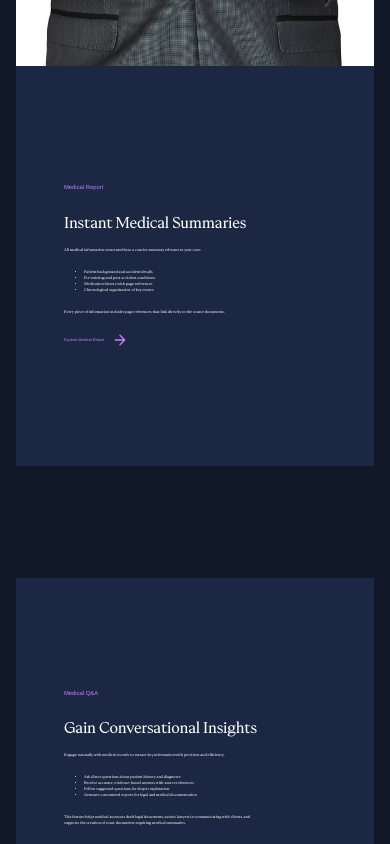
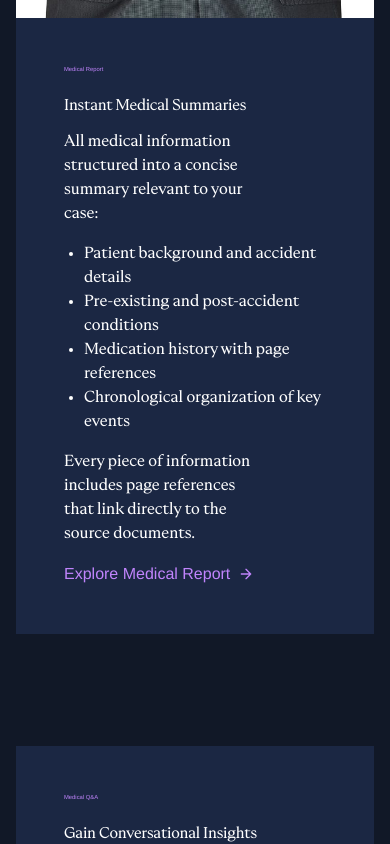
Before and after one commit to ScriptKitKat/mejuri, a Next.js app in the folder my-app/: page / in a window 390 px wide. Shown: the part 3240-4084 px from the top of the page. Built offline with nearby package versions, Linux system fonts and the light colour scheme.

Commit message:
mobile friendly??

```diff
--- a/my-app/app/page.tsx
+++ b/my-app/app/page.tsx
@@ -1,7 +1,6 @@
 "use client"
 
 import { useRef, useState, useEffect } from "react"
-import { isMobile } from "react-device-detect"
 import Link from "next/link"
 import React from "react"
 import { motion, useScroll, useTransform } from "framer-motion"
@@ -11,10 +10,15 @@ import med1 from './images/med1.jpg';
 import med2 from './images/med2.png';
 import medthumb from './images/med-thumbnail.png';
 
+
+
 export default function Home() {
   const videoRef = useRef<HTMLVideoElement>(null);
   const [isPlaying, setIsPlaying] = useState(false);
   const [progress, setProgress] = useState(0);
+  const [isMobile, setIsMobile] = useState(false);
+
+
 
   const { scrollYProgress } = useScroll({
     target: videoRef,
@@ -33,6 +37,17 @@ export default function Home() {
       setIsPlaying(false);
     }
   };
+
+  useEffect(() => {
+    const checkMobile = () => {
+      setIsMobile(window.innerWidth <= 768); // Adjust breakpoint as needed
+    };
+
+    checkMobile();
+    window.addEventListener("resize", checkMobile);
+
+    return () => window.removeEventListener("resize", checkMobile);
+  }, []);
 
   useEffect(() => {
     const video = videoRef.current;
@@ -97,7 +112,8 @@ export default function Home() {
                 opacity,
                 borderRadius,
               }}
-              className={`${isMobile ? "w-[20%] h-[20%]" : "w-[80%] h-[100%]"} overflow-hidden bg-black`}
+
+              className={`${isMobile ? "w-full h-auto" : "w-[80%] h-[100%]"} overflow-hidden bg-black`}
             >
                 <div className="relative w-full h-full">
                 {/* Video Element */}
@@ -177,7 +193,7 @@ export default function Home() {
         {/* Platform Features Section */}
         <section className="py-24 px-4 md:px-8 bg-[#111827]">
           <div className="max-w-6xl mx-auto text-center mb-16">
-            <h2 className="text-4xl md:text-5xl font-serif mb-6">
+            <h2 className="text-3xl md:text-5xl font-serif mb-6">
               Streamline Your Medical-Legal Workflow
             </h2>
             <p className="text-lg md:text-xl text-gray-300">
@@ -201,15 +217,15 @@ export default function Home() {
                     <span className="heading-4 text-purple-400 text-[1.5vw] font-medium mb-2 font-sans capitalize">Medical Report</span>
                     <div className="flex flex-col gap-4 md:gap-6 lg:gap-8">
                       <h2 className="text-balance text-[4vw]">Instant Medical Summaries</h2>
-                      <p className="max-w-[75%] text-[1vw]">All medical information structured into a concise summary relevant to your case:</p>
-                      <ul className="list-disc pl-5 text-[1vw]">
+                      <p className="max-w-[75%] text-base md:text-lg">All medical information structured into a concise summary relevant to your case:</p>
+                      <ul className="list-disc pl-5 text-base md:text-lg">
                         <li>Patient background and accident details</li>
                         <li>Pre-existing and post-accident conditions</li>
                         <li>Medication history with page references</li>
                         <li>Chronological organization of key events</li>
                       </ul>
-                      <p className="max-w-[75%] text-[1vw]">Every piece of information includes page references that link directly to the source documents.</p>
-                      <button className="text-purple-400 flex items-center text-[1vw] font-medium font-sans">
+                      <p className="max-w-[75%] text-base md:text-lg">Every piece of information includes page references that link directly to the source documents.</p>
+                      <button className="text-purple-400 flex items-center text-base font-medium font-sans">
                         Explore Medical Report
                         <svg className="ml-2 w-4 h-4" viewBox="0 0 24 24" fill="none" xmlns="http://www.w3.org/2000/svg">
                           <path d="M5 12H19M19 12L12 5M19 12L12 19" stroke="currentColor" strokeWidth="2" strokeLinecap="round" strokeLinejoin="round" />
@@ -228,15 +244,15 @@ export default function Home() {
                     <span className="heading-4 text-purple-400 text-[1.5vw] font-medium mb-2 font-sans capitalize">Medical Q&A</span>
                     <div className="flex flex-col gap-4 md:gap-6 lg:gap-8">
                       <h2 className="text-balance text-[4vw]">Gain Conversational Insights</h2>
-                      <p className="max-w-[75%] text-[1vw]">Engage naturally with medical records to extract key information with precision and efficiency.</p>
-                      <ul className="list-disc pl-5 text-[1vw]">
+                      <p className="max-w-[75%] text-base md:text-lg">Engage naturally with medical records to extract key information with precision and efficiency.</p>
+                      <ul className="list-disc pl-5 text-base md:text-md">
                         <li>Ask direct questions about patient history and diagnoses</li>
                         <li>Receive accurate, evidence-based answers with source references</li>
                         <li>Follow suggested questions for deeper exploration</li>
                         <li>Generate customized reports for legal and medical documentation</li>
                       </ul>
-                      <p className="max-w-[75%] text-[1vw]">This feature helps medical assessors draft legal documents, assists lawyers in communicating with clients, and supports the creation of court documents requiring medical summaries.</p>
-                      <button className="text-purple-400 flex items-center text-[1vw] font-medium font-sans">
+                      <p className="max-w-[75%] text-base">This feature helps medical assessors draft legal documents, assists lawyers in communicating with clients, and supports the creation of court documents requiring medical summaries.</p>
+                      <button className="text-purple-400 flex items-center text-base font-medium font-sans">
                         Explore Medical Q&A
                         <svg
                           className="ml-2 w-6 h-6"
```
